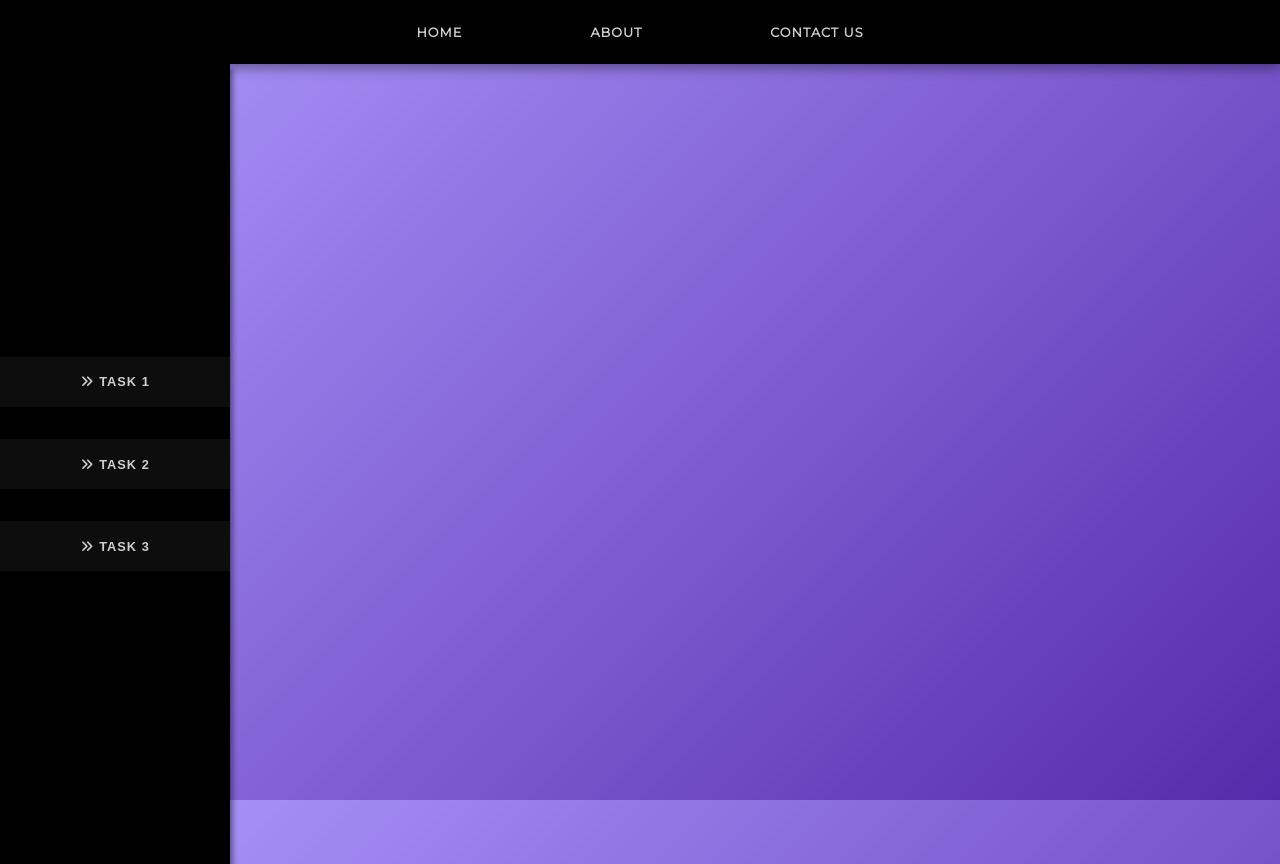
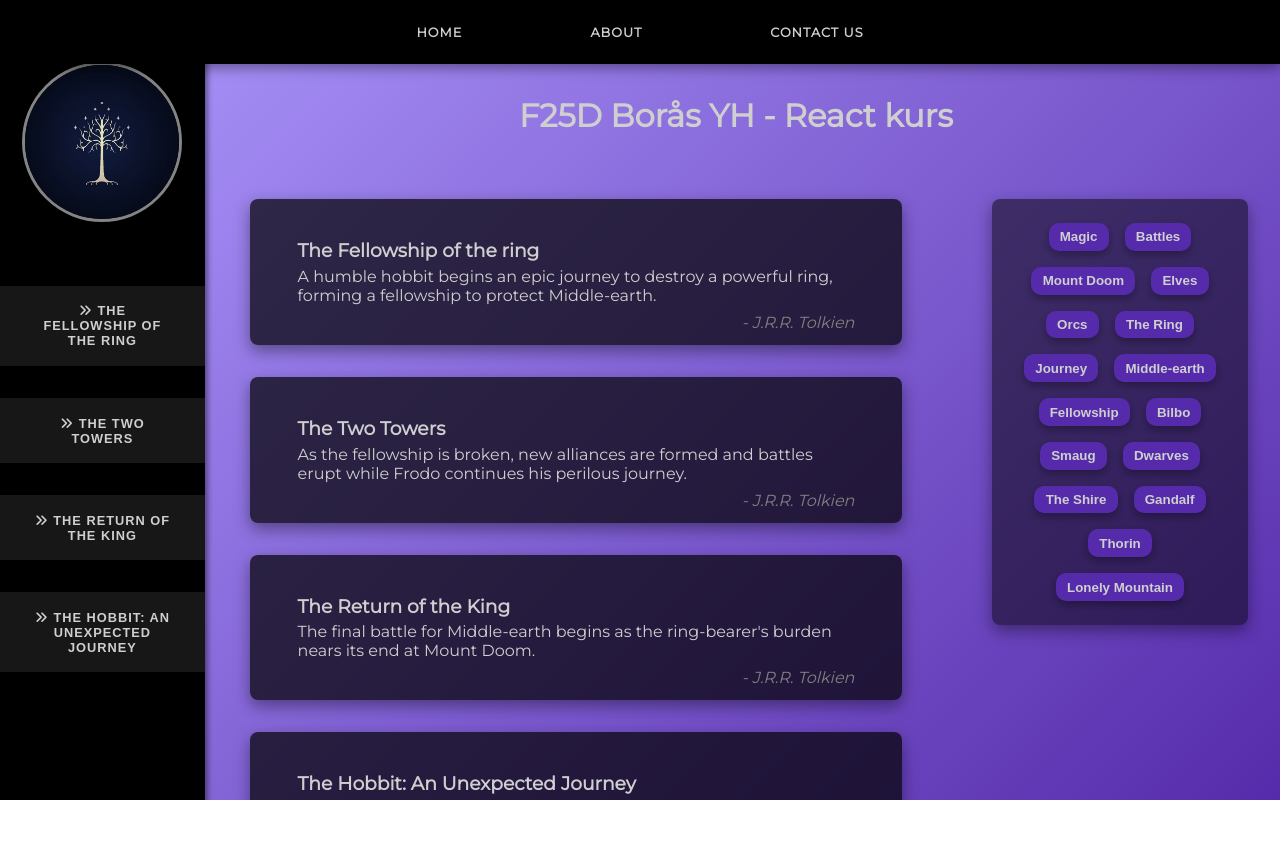
Before and after one commit to rebeckajohansson94/my-first-react-app, a React (Vite) app: page / in a window 1280 px wide. After the commit the page ends 800 px from the top, so only its background shows below. Built offline with nearby package versions, Linux system fonts and the light colour scheme.

Commit message:
added PostList and TagList components, header section, and responsive layout updates

```diff
--- a/package.json
+++ b/package.json
@@ -1,5 +1,5 @@
 {
-  "name": "uppgift1-react-app",
+  "name": "my-first-react-app",
   "private": true,
   "version": "0.0.0",
   "type": "module",
--- a/src/App.jsx
+++ b/src/App.jsx
@@ -1,14 +1,18 @@
 import Navbar from "./Components/Navbar/Navbar";
 import Sidebar from "./Components/Sidebar/Sidebar";
+import Header from "./Components/Header/Header";
+import TagList from "./Components/TagList/TagList";
+import PostList from "./Components/PostList/PostList";
 
 function App() {
   return (
-    <>
+    <div className="grid-layout">
       <Navbar />
-      <div className="container">
-        <Sidebar />
-      </div>
-    </>
+      <Header />
+      <Sidebar />
+      <PostList />
+      <TagList />
+    </div>
   );
 }
 
--- /dev/null
+++ b/src/Components/Header/Header.jsx
@@ -0,0 +1,7 @@
+export default function Header() {
+  return (
+    <header>
+      <h1>F25D Borås YH - React kurs</h1>
+    </header>
+  );
+}
--- /dev/null
+++ b/src/Components/PostList/Post.jsx
@@ -0,0 +1,8 @@
+export default function Post({ title, body }) {
+  return (
+    <>
+      <h3>{title}</h3>
+      <p>{body}</p>
+    </>
+  );
+}
--- /dev/null
+++ b/src/Components/PostList/PostList.jsx
@@ -0,0 +1,33 @@
+import Post from "./Post";
+
+export default function PostList() {
+  const posts = [
+    {
+      title: "The Fellowship of the ring",
+      body: "A humble hobbit begins an epic journey to destroy a powerful ring, forming a fellowship to protect Middle-earth.",
+    },
+    {
+      title: "The Two Towers",
+      body: "As the fellowship is broken, new alliances are formed and battles erupt while Frodo continues his perilous journey.",
+    },
+    {
+      title: "The Return of the King",
+      body: "The final battle for Middle-earth begins as the ring-bearer's burden nears its end at Mount Doom.",
+    },
+    {
+      title: "The Hobbit: An Unexpected Journey",
+      body: "Bilbo Baggins is swept into a quest to reclaim the lost Dwarf Kingdom of Erebor, facing trolls, goblins, and a dragon along the way.",
+    },
+  ];
+
+  return (
+    <section className="post-list">
+      {posts.map((post, index) => (
+        <article key={index} className="post-card">
+          <Post title={post.title} body={post.body} />
+          <span className="author">- J.R.R. Tolkien</span>
+        </article>
+      ))}
+    </section>
+  );
+}
--- a/src/Components/Responsive/MobileMenu.jsx
+++ b/src/Components/Responsive/MobileMenu.jsx
@@ -15,9 +15,10 @@
         ))}
       </ul>
       <div>
-        <SidebarButton text="Task 1" />
-        <SidebarButton text="Task 2" />
-        <SidebarButton text="Task 3" />
+        <SidebarButton text="The Fellowship of the ring" />
+        <SidebarButton text="The Two Towers" />
+        <SidebarButton text="The Return of the King" />
+        <SidebarButton text="The Hobbit: An Unexpected Journey" />
       </div>
     </div>
   );
--- a/src/Components/Sidebar/Sidebar.jsx
+++ b/src/Components/Sidebar/Sidebar.jsx
@@ -3,9 +3,15 @@
 export default function Sidebar() {
   return (
     <aside className="sidebar">
-      <SidebarButton text="Task 1" />
-      <SidebarButton text="Task 2" />
-      <SidebarButton text="Task 3" />
+      <img
+        className="sidebar-logo"
+        src="/src/assets/logo.jpg"
+        alt="Logo image"
+      />
+      <SidebarButton text="The Fellowship of the ring" />
+      <SidebarButton text="The Two Towers" />
+      <SidebarButton text="The Return of the King" />
+      <SidebarButton text="The Hobbit: An Unexpected Journey" />
     </aside>
   );
 }
--- /dev/null
+++ b/src/Components/TagList/TagButton.jsx
@@ -0,0 +1,7 @@
+export default function TagButton({ text, onClick }) {
+  return (
+    <button className="tag-btn" onClick={onClick}>
+      {text}
+    </button>
+  );
+}
--- /dev/null
+++ b/src/Components/TagList/TagList.jsx
@@ -0,0 +1,34 @@
+import TagButton from "./TagButton";
+
+export default function TagList() {
+  const tagBtnArr = [
+    "Magic",
+    "Battles",
+    "Mount Doom",
+    "Elves",
+    "Orcs",
+    "The Ring",
+    "Journey",
+    "Middle-earth",
+    "Fellowship",
+    "Bilbo",
+    "Smaug",
+    "Dwarves",
+    "The Shire",
+    "Gandalf",
+    "Thorin",
+    "Lonely Mountain",
+  ];
+
+  function btnClicked(tag) {
+    console.log(`Button tag clicked: ${tag}!`);
+  }
+
+  return (
+    <section className="tag-list">
+      {tagBtnArr.map((tag, index) => (
+        <TagButton key={index} text={tag} onClick={() => btnClicked(tag)} />
+      ))}
+    </section>
+  );
+}
--- a/src/index.css
+++ b/src/index.css
@@ -5,22 +5,52 @@
 }
 
 /* GENERAL STYLING */
+html,
 body {
   font-family: "Montserrat", sans-serif;
   background: linear-gradient(135deg, #af9bff, #562bab);
-  height: 100vh;
-  overflow: hidden;
+  min-height: 100vh;
   display: flex;
   flex-direction: column;
+  max-width: 100%;
+  overflow-x: hidden;
+}
+
+.grid-layout {
+  display: grid;
+  grid-template-columns: 15% auto 25%;
+  grid-template-rows: auto auto 1fr;
+  grid-template-areas:
+    "navbar navbar navbar"
+    "sidebar header header"
+    "sidebar postlist taglist";
+  height: 100vh;
+}
+
+header {
+  grid-area: header;
+  color: rgb(207, 207, 207);
+  margin-top: 1rem;
+  padding: 1rem;
+  width: 50%;
+  text-align: center;
+  margin: 1rem auto;
+}
+
+h1 {
+  text-align: center;
+  margin-top: 4rem;
 }
 
 .navbar {
   background-color: black;
-  width: 100vw;
   height: 4rem;
   display: flex;
   box-shadow: 0 4px 12px rgba(0, 0, 0, 0.4);
   align-items: center;
+  grid-area: navbar;
+  position: fixed;
+  width: 100%;
 }
 
 .navbar-list {
@@ -52,13 +82,83 @@
 
 .sidebar {
   background-color: black;
-  width: 18vw;
-  height: 100vh;
+  width: 16vw;
+  height: 100%;
   display: flex;
   flex-direction: column;
   align-items: center;
   justify-content: center;
   box-shadow: 0px 8px 5px 3px rgba(0, 0, 0, 0.4);
+  grid-area: sidebar;
+}
+
+.sidebar-logo {
+  margin-top: -10rem;
+  width: 10rem;
+  height: 10rem;
+  object-fit: cover;
+  border-radius: 50%;
+  margin-bottom: 3rem;
+  border: 3px solid rgba(255, 255, 255, 0.516);
+}
+
+.post-list {
+  grid-area: postlist;
+  max-width: 85%;
+  margin: 0 auto;
+}
+
+.post-card {
+  padding: 2.5rem 3rem;
+  background: rgba(0, 0, 0, 0.7);
+  box-shadow: 0 6px 16px rgba(0, 0, 0, 0.4);
+  border-radius: 8px;
+  margin: 2rem auto;
+  width: 100%;
+  color: rgb(207, 207, 207);
+}
+
+h3 {
+  margin-bottom: 0.3rem;
+}
+
+.author {
+  float: right;
+  margin-top: 0.5rem;
+  font-style: italic;
+  color: gray;
+}
+
+.tag-list {
+  padding: 1rem;
+  margin: 2rem;
+  background: rgba(0, 0, 0, 0.5);
+  box-shadow: 0 6px 16px rgba(0, 0, 0, 0.4);
+  border-radius: 8px;
+  height: fit-content;
+  align-self: start;
+  max-width: 100%;
+  overflow: hidden;
+  display: flex;
+  flex-wrap: wrap;
+  justify-content: center;
+  grid-area: taglist;
+}
+
+.tag-btn {
+  padding: 0.4rem 0.7rem;
+  margin: 0.5rem;
+  background-color: #562bab;
+  border-radius: 10px;
+  border: none;
+  font-weight: 600;
+  color: rgb(207, 207, 207);
+  box-shadow: 0 4px 8px rgba(0, 0, 0, 0.3);
+}
+
+.tag-btn:hover {
+  background-color: #713adf;
+  cursor: pointer;
 }
 
 .icon-sidebarbtn {
@@ -68,8 +168,8 @@
 .sidebar-btn {
   margin: 1rem;
   padding: 1.1rem 2rem;
-  width: 18vw;
-  background-color: rgba(24, 24, 24, 0.547);
+  width: 16vw;
+  background-color: rgba(43, 43, 43, 0.547);
   border: none;
   cursor: pointer;
   color: rgb(207, 207, 207);
@@ -82,12 +182,8 @@
 .sidebar-btn:hover,
 li:hover,
 .mobile-nav-links li:hover {
-  background-color: rgb(24, 24, 24);
+  background-color: #562bab;
   cursor: pointer;
-}
-
-.container {
-  display: flex;
 }
 
 .mobile-menu {
@@ -96,9 +192,22 @@
 
 /* RESPONSIVE */
 
-@media (max-width: 768px) {
+@media (max-width: 899px) {
+  .grid-layout {
+    display: grid;
+    grid-template-columns: 1fr;
+    grid-template-rows: repeat(4, auto);
+    grid-template-areas:
+      "navbar"
+      "header"
+      "postlist"
+      "taglist";
+    height: auto;
+  }
+
   .sidebar {
     display: none;
+    width: 100%;
   }
 
   .navbar-list {
@@ -136,7 +245,7 @@
     top: 4rem;
     left: 0;
     width: 100%;
-    background-color: rgba(2, 0, 0, 0.95);
+    background-color: rgba(2, 0, 0, 0.85);
     padding: 2rem 1.5rem;
     display: flex;
     flex-direction: column;
@@ -158,7 +267,7 @@
     background-color: rgba(24, 24, 24, 0.547);
     padding: 0.7rem 1.5rem;
     text-align: center;
-    width: 9rem;
+    width: 18rem;
     font-size: 0.8rem;
   }
 
@@ -172,10 +281,39 @@
     padding: 0.8rem 0;
     display: block;
     margin: 0 auto 1rem;
-    width: 9rem;
+    width: 18rem;
   }
 }
 
+@media (min-width: 900px) and (max-width: 1150px) {
+  .grid-layout {
+    display: grid;
+    grid-template-columns: 25% 75%;
+    grid-template-rows: repeat(4, auto);
+    grid-template-areas:
+      "navbar navbar"
+      "sidebar header"
+      "sidebar postlist"
+      "sidebar postlist"
+      "sidebar taglist";
+    height: auto;
+  }
+
+  .sidebar {
+    width: 100%;
+  }
+
+  header {
+    font-size: 0.9rem;
+    margin-bottom: -1rem;
+  }
+
+  h3 {
+    margin-bottom: 0.3rem;
+  }
+}
+
+/*
 @media (max-width: 1160px) {
   .sidebar {
     width: 30%;
@@ -184,4 +322,4 @@
   .sidebar-btn {
     width: 30vw;
   }
-}
+} */
```
Also changed, not shown: src/assets/logo.jpg (added).
